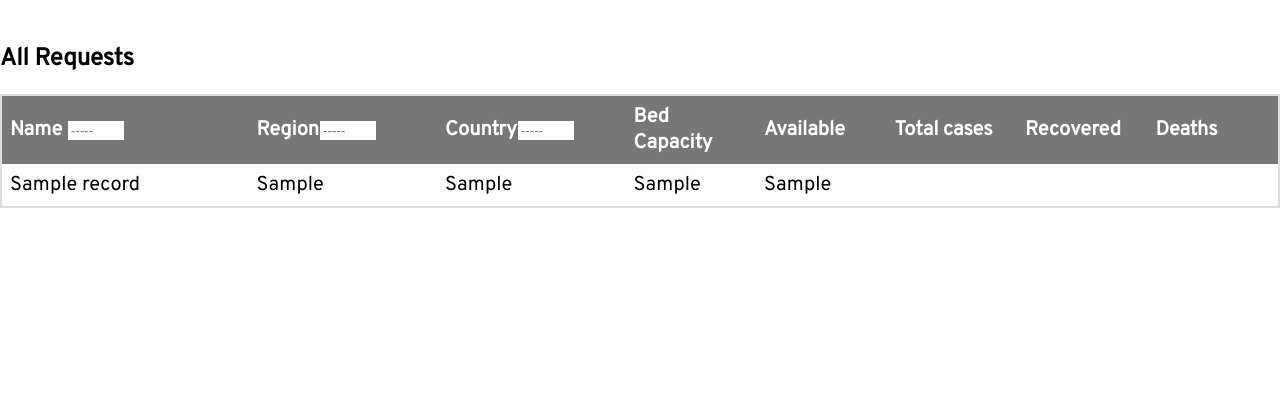
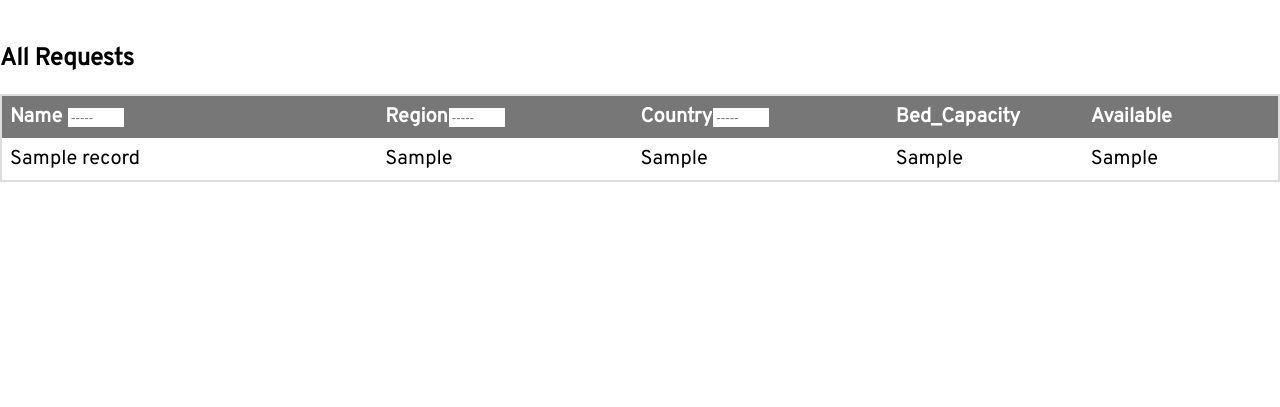
Before and after one commit to AvishrantsSh/Hackathon, a Django app: page /records/all/ in a window 1280 px wide. Shown: the part 80-487 px from the top of the page. Run offline with Django 3.2, Linux system fonts and the light colour scheme; a user stored in the database is signed in; tables that the repository leaves empty hold one stand-in row (values such as "Sample post").

Commit message:
Some Design

```diff
--- a/Hackathon/settings.py
+++ b/Hackathon/settings.py
@@ -71,7 +71,9 @@ TEMPLATES = [
 
 WSGI_APPLICATION = 'Hackathon.wsgi.application'
 
-
+## python3 manage.py makemigrations
+## python3 manage.py migrate
+##
 # Database
 # https://docs.djangoproject.com/en/3.0/ref/settings/#databases
 
--- a/templates/all_records.html
+++ b/templates/all_records.html
@@ -67,18 +67,12 @@
             {%if object%}
             <table id = "issuetable">
                 <tr class="theader">
-                    <th style="width:20%;">Name <input type="text" id="name" onkeyup="filter_by_name()" style="width: 10vw; max-width: 50px;" placeholder="-----"/></th>
-                    <th style="width:15%;">Region<input type="text" id="reg" onkeyup="filter_by_reg()" style="width: 10vw; max-width: 50px;" placeholder="-----"/></th>
-                    <th style="width:15%;">Country<input type="text" id="country" onkeyup="filter_by_country()" style="width: 10vw; max-width: 50px;" placeholder="-----"/></th>
-                    <th style="width:10%;">Bed Capacity</th>
-                    <th style="width:10%;">Available</th>
-                    <th style="width:10%;">Total cases</th>
-                    <th style="width:10%;">Recovered</th>
-                    <th style="width:10%;">Deaths</th>
-
-
-
-                </tr>
+                    <th style="width:30%;">Name <input type="text" id="name" onkeyup="filter_by_name()" style="width: 10vw; max-width: 50px;" placeholder="-----"/></th>
+                    <th style="width:20%;">Region<input type="text" id="reg" onkeyup="filter_by_reg()" style="width: 10vw; max-width: 50px;" placeholder="-----"/></th>
+                    <th style="width:20%;">Country<input type="text" id="country" onkeyup="filter_by_country()" style="width: 10vw; max-width: 50px;" placeholder="-----"/></th>
+                    <th style="width:15%;">Bed_Capacity</th>
+                    <th style="width:15%;">Available</th>
+               </tr>
             {%for i in object%}
                 <tr>
                     <td>
@@ -96,15 +90,6 @@
                     <td>
                         {{i.available}}
                     </td>
-                    <td>
-                        {{i.total}}
-                    </td>
-                    <td>
-                        {{i.recovered}}
-                    </td>
-                    <td>
-                        {{i.fatalities}}
-                    </td>
                 </tr>
 
             {%endfor%}
--- a/templates/base.html
+++ b/templates/base.html
@@ -9,7 +9,8 @@
 
             {%endblock title%}
         </title>
-
+        <!-- <link href="{%static 'img/favicon.png'%}" type="image/png" rel="icon">
+        <link href="{%static 'img/favicon.png'%}" type="image/png" rel="shortcut icon"> -->
         <meta charset="UTF-8">
         <meta name="description" content="To Infinity and Beyond">
         <meta name="keywords" content="Donation, Funds, Uphaar">
--- a/templates/h_details.html
+++ b/templates/h_details.html
@@ -22,6 +22,7 @@
 	<div id = "dash_container">
 		<div id = "left_dash">
 			<p id = "text">Name of Hospital: {{object.name}}<br></p>
+			<p id = "text">Country: {{object.country}}<br></p>
 			<p id = "text">Address: {{object.address}}<br></p>
 			<p id = "text">Total Bed Capacity:<br>
 				{%with a=object.bed_capacity|bed%}
```
